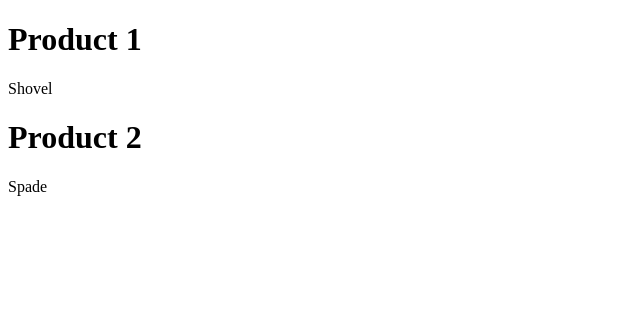
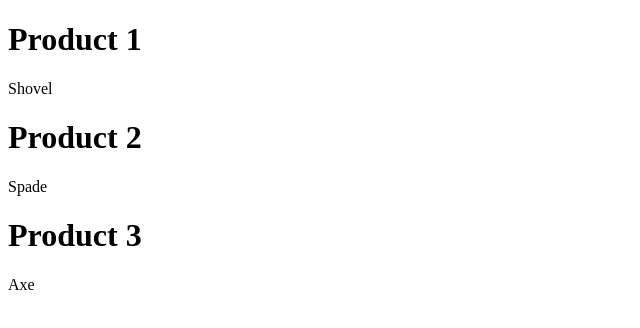
Before and after one commit to Sneakyweasel90/MannionGitBash, a plain HTML site: page Products.html in a window 1280 px wide. Shown: the whole page, without its empty margins (0-640 px from the left). Drawn offline with Linux system fonts and the light colour scheme.

Commit message:
Added Product 3

```diff
--- a/Products.html
+++ b/Products.html
@@ -11,6 +11,8 @@
     <p>Shovel</p>
     <h1> Product 2</h1>
     <p>Spade</p>
+    <h1> Product 3</h1>
+    <p>Axe</p>
 
 </body>
 </html>
```
